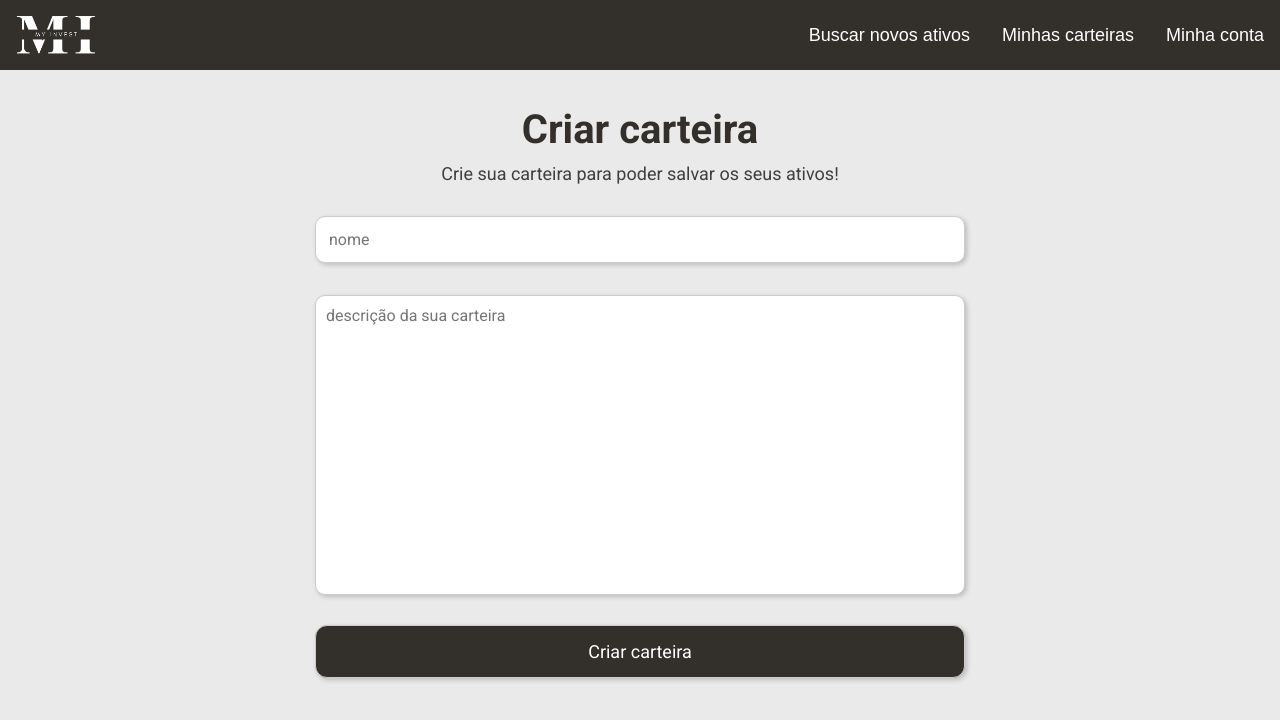
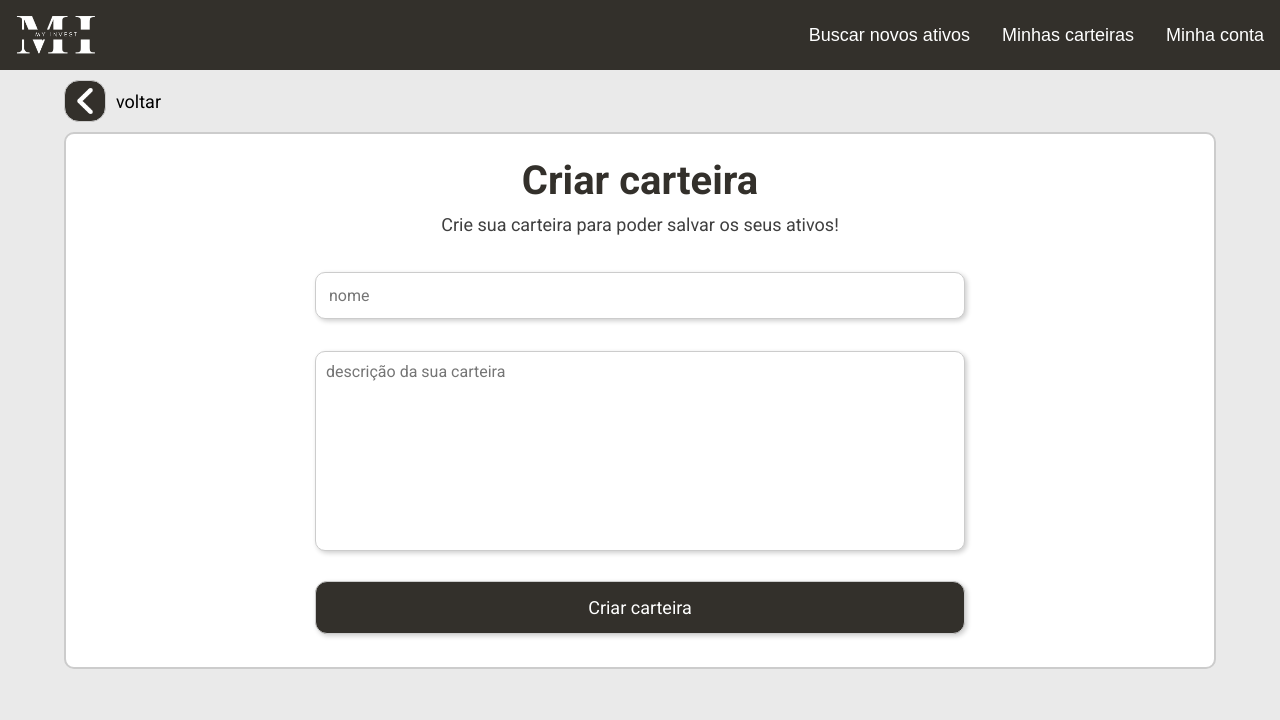
Before and after one commit to gabrielcruzrodrigues/MyInvest, an Angular app in the folder MyInvestClient/: page /create-purse in a window 1280 px wide. Shown: the top 720 px of the page. Built offline with nearby package versions, Linux system fonts and the light colour scheme.

Commit message:
refactor: Refatoração da página de criação de carteiras

```diff
--- a/MyInvestClient/src/app/components/create-purse/create-purse.component.html
+++ b/MyInvestClient/src/app/components/create-purse/create-purse.component.html
@@ -1,3 +1,5 @@
+<app-back [link]="redirectBackLink"></app-back>
+
 <section class="main-section">
      <h1>Criar carteira</h1>
      <p class="subtitle">Crie sua carteira para poder salvar os seus ativos!</p>
--- a/MyInvestClient/src/app/components/create-purse/create-purse.component.scss
+++ b/MyInvestClient/src/app/components/create-purse/create-purse.component.scss
@@ -10,9 +10,13 @@
 }
 
 .main-section {
-     width: 100%;
-     padding: 2% 10%;
+     width: 90%;
+     background-color: white;
+     border-radius: 10px;
+     margin: 0 auto;
+     padding: 1% 10%;
      animation: fadeIn 0.2s ease-in;
+     border: 2px solid #ccc;
 }
 
 .main-section h1 {
@@ -26,7 +30,7 @@
      text-align: center;
      font-size: 18px;
      color: #3f3f3f;
-     margin-bottom: 10px;
+     margin-bottom: 15px;
 }
 
 .main-section input {
@@ -42,7 +46,7 @@
 .description {
      border: 1px solid #ccc;
      width: 100%;
-     height: 300px;
+     height: 200px;
      resize: none;
      border-radius: 10px;
      padding: 10px;
--- a/MyInvestClient/src/app/components/create-purse/create-purse.component.ts
+++ b/MyInvestClient/src/app/components/create-purse/create-purse.component.ts
@@ -6,11 +6,12 @@ import { PurseService } from '../../services/purse.service';
 import { HttpResponse } from '@angular/common/http';
 import { Router } from '@angular/router';
 import { LoadingComponent } from '../layout/loading/loading.component';
+import { BackComponent } from '../layout/back/back.component';
 
 @Component({
   selector: 'app-create-purse',
   standalone: true,
-  imports: [ReactiveFormsModule, CommonModule, LoadingComponent],
+  imports: [ReactiveFormsModule, CommonModule, LoadingComponent, BackComponent],
   templateUrl: './create-purse.component.html',
   styleUrl: './create-purse.component.scss'
 })
@@ -18,6 +19,7 @@ export class CreatePurseComponent implements OnInit{
   form: FormGroup;
   userId: string = '';
   isLoading: boolean = false;
+  redirectBackLink: string = '/purses';
 
   constructor(
     private fb: FormBuilder,
```
